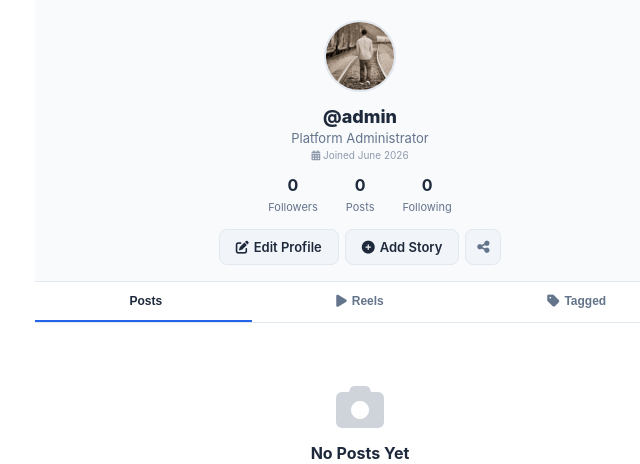
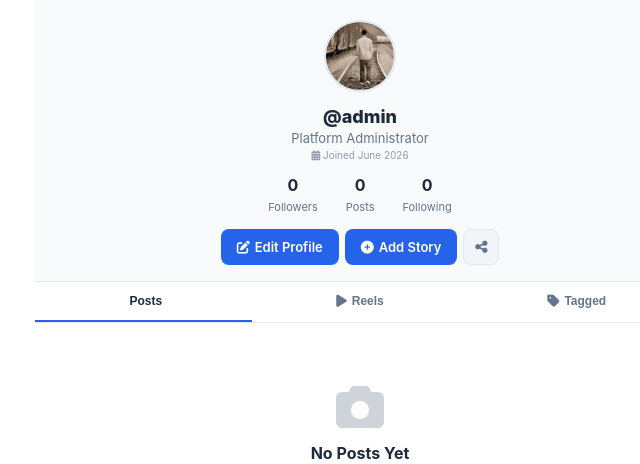
Before and after one commit to mwasi01/bantuafrica, a Flask app: page /profile/admin in a window 1280 px wide. Shown: the part 57-521 px from the top of the page, without its empty margins (280-920 px from the left). Run offline with Flask 3, Linux system fonts and the light colour scheme; a user stored in the database is signed in; data that the repository does not hold is empty; some libraries are stand-ins or nearby versions.

Commit message:
Enhance user profile styles and button design
Updated styles for user profile elements and buttons, including color changes and hover effects.

```diff
--- a/templates/user_profile.html
+++ b/templates/user_profile.html
@@ -109,6 +109,7 @@
         font-size: 18px;
         font-weight: 800;
         margin-bottom: 2px;
+        color: var(--text-primary);
     }
 
     .profile-fullname {
@@ -177,6 +178,7 @@
         font-size: 16px;
         font-weight: 700;
         display: block;
+        color: var(--text-primary);
     }
 
     .stat-label {
@@ -227,9 +229,9 @@
         font-weight: 600;
         cursor: pointer;
         transition: all 0.2s;
-        background: var(--bg-card);
-        color: var(--text-primary);
-        border: 1px solid var(--border-color);
+        background: var(--accent);
+        color: white;
+        border: none;
         text-decoration: none;
         display: inline-flex;
         align-items: center;
@@ -237,7 +239,7 @@
     }
 
     .btn-message:hover {
-        border-color: var(--text-secondary);
+        background: var(--accent-hover);
     }
 
     .btn-share {
@@ -654,6 +656,10 @@
     <a href="{{ url_for('new_post') }}" class="mobile-nav-item create-btn">
         <i class="fas fa-plus"></i>
     </a>
+    <a href="{{ url_for('notifications') }}" class="mobile-nav-item">
+        <i class="fas fa-bell"></i>
+        <span>Alerts</span>
+    </a>
     <a href="{{ url_for('messages') }}" class="mobile-nav-item">
         <i class="fas fa-comments"></i>
         <span>Chats</span>
```
